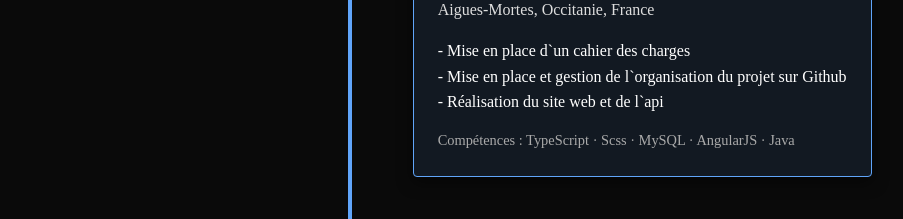
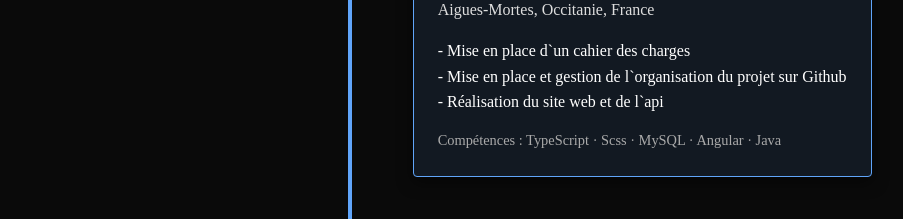
Before and after one commit to Esteban-Mo/newportfolio, a Next.js app: page /parcours in a window 1280 px wide. Shown: the part 1160-1379 px from the top of the page, without its empty margins (290-1193 px from the left). Built offline with nearby package versions, Linux system fonts and the light colour scheme.

Commit message:
Correction de la liste des compétences dans la page "Parcours" en remplaçant "AngularJS" par "Angular" pour une précision accrue. Maintien des styles en ligne pour la cohérence visuelle.

```diff
--- a/src/app/parcours/page.tsx
+++ b/src/app/parcours/page.tsx
@@ -141,7 +141,7 @@ export default function Parcours() {
           </p>
           <div style={{ marginTop: `10px` }}>
             <p style={{ fontSize: `0.9rem`, color: `#aaa` }}>
-              Compétences : TypeScript · Scss · MySQL · AngularJS · Java
+              Compétences : TypeScript · Scss · MySQL · Angular · Java
             </p>
           </div>
         </VerticalTimelineElement>
```
